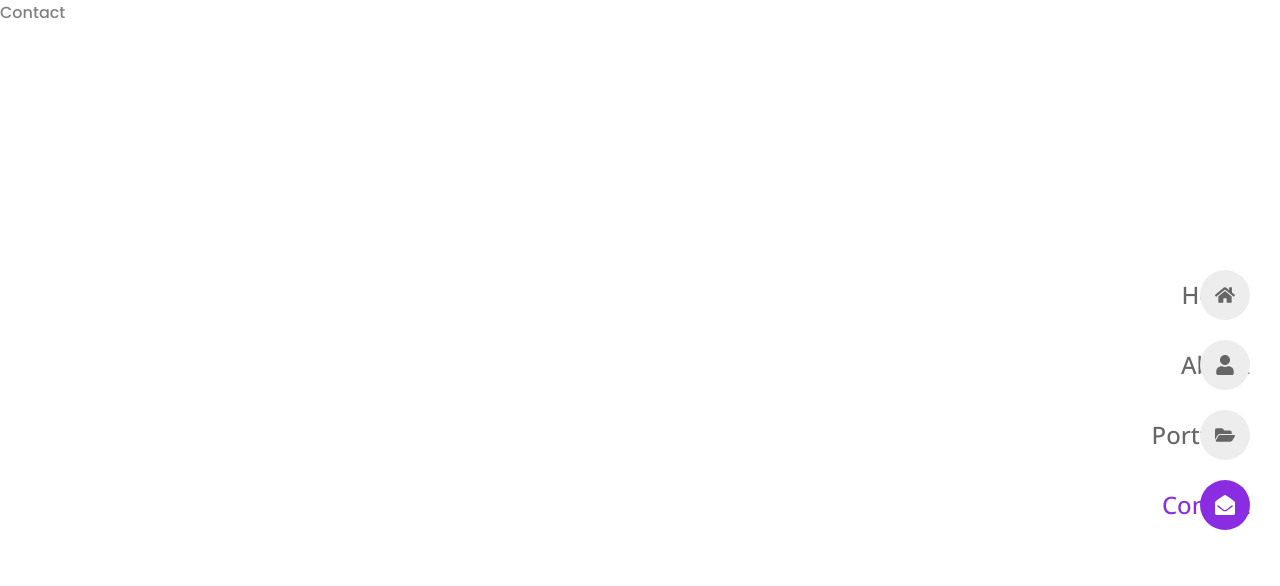
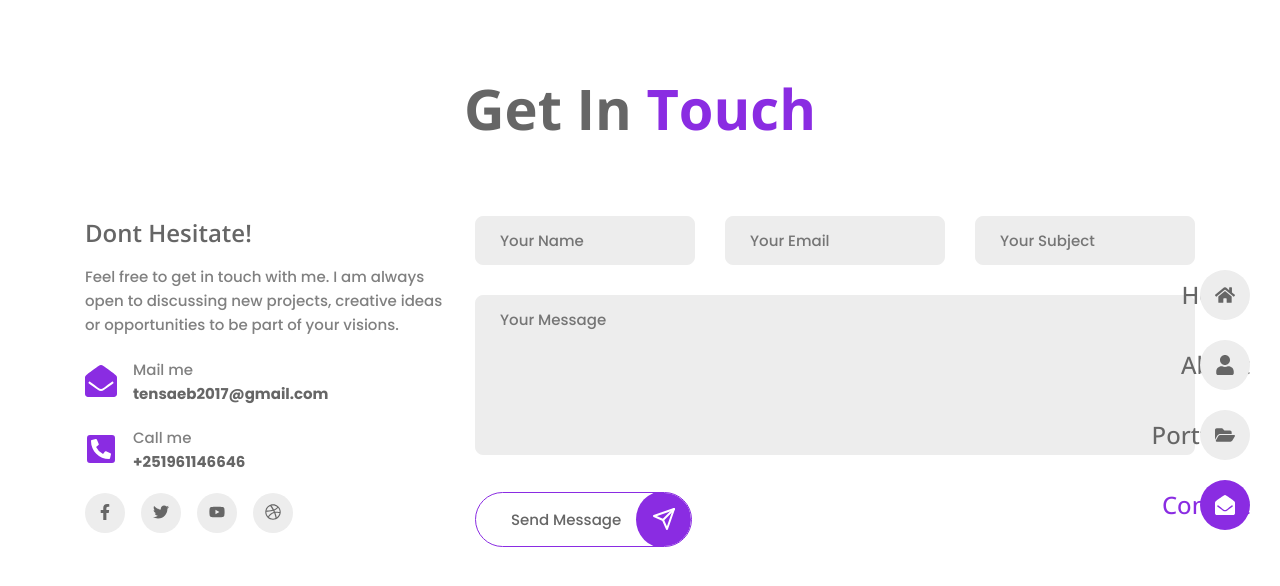
Before and after one commit to tensaeb/portfolio, a React (Vite) app: page /contact in a window 1280 px wide. Shown: the top 586 px of the page. Built offline with nearby package versions, Linux system fonts and the light colour scheme.

Commit message:
Contacts Page Done  👏🏿🙌

```diff
--- a/src/pages/contact/Contact.jsx
+++ b/src/pages/contact/Contact.jsx
@@ -1,5 +1,105 @@
+import {
+  FaEnvelopeOpen,
+  FaPhoneSquareAlt,
+  FaFacebookF,
+  FaTwitter,
+  FaYoutube,
+  FaDribbble,
+} from "react-icons/fa";
+
+import { FiSend } from "react-icons/fi";
+
+import "./contact.css";
+
 const Contact = () => {
-  return <div>Contact</div>;
+  return (
+    <section className="contact section">
+      <h2 className="section_title">
+        Get In <span>Touch</span>
+      </h2>
+      <div className="contact_container container grid">
+        <div className="contact_data">
+          <h3 className="contact_title">Dont Hesitate!</h3>
+          <p className="contact_description">
+            Feel free to get in touch with me. I am always open to discussing
+            new projects, creative ideas or opportunities to be part of your
+            visions.
+          </p>
+
+          <div className="contact_info">
+            <div className="info_item">
+              <FaEnvelopeOpen className="info_icon" />
+              <div>
+                <span className="info_title">Mail me</span>
+                <h4 className="info_desc">tensaeb2017@gmail.com</h4>
+              </div>
+            </div>
+
+            <div className="info_item">
+              <FaPhoneSquareAlt className="info_icon" />
+              <div>
+                <span className="info_title">Call me</span>
+                <h4 className="info_desc">+251961146646</h4>
+              </div>
+            </div>
+          </div>
+
+          <div className="contact_socials">
+            <a href="https://facebook.com" className="contact_social-link">
+              <FaFacebookF />
+            </a>
+            <a href="https://twitter.com" className="contact_social-link">
+              <FaTwitter />
+            </a>
+            <a href="https://youtube.com" className="contact_social-link">
+              <FaYoutube />
+            </a>
+            <a href="https://dribbble.com" className="contact_social-link">
+              <FaDribbble />
+            </a>
+          </div>
+        </div>
+
+        <form action="" className="contact_form">
+          <div className="form_input-group">
+            <div className="form_input-div">
+              <input
+                type="text"
+                placeholder="Your Name"
+                className="form_control"
+              />
+            </div>
+            <div className="form_input-div">
+              <input
+                type="email"
+                placeholder="Your Email"
+                className="form_control"
+              />
+            </div>
+            <div className="form_input-div">
+              <input
+                type="text"
+                placeholder="Your Subject"
+                className="form_control"
+              />
+            </div>
+          </div>
+          <div className="form_input-div">
+            <textarea
+              placeholder="Your Message"
+              className="form_control textarea"
+            ></textarea>
+          </div>
+
+          <button className="button">
+            Send Message
+            <span className="button_icon contact_button-icon">
+              <FiSend />
+            </span>
+          </button>
+        </form>
+      </div>
+    </section>
+  );
 };
-
 export default Contact;
--- a/src/pages/contact/contact.css
+++ b/src/pages/contact/contact.css
@@ -0,0 +1,95 @@
+.contact_container {
+  grid-template-columns: 4fr 8fr;
+}
+
+.contact_title {
+  font-size: var(--h3-font-size);
+  font-weight: var(--weight-600);
+  margin-bottom: 1rem;
+}
+
+.contact_description {
+  font-size: var(--small-font-size);
+  line-height: 1.6;
+}
+
+.contact_description,
+.contact_info .info_item {
+  margin-bottom: 20px;
+}
+
+.contact_info .info_item {
+  display: flex;
+  align-items: center;
+  column-gap: 16px;
+}
+
+.contact_info .info_icon {
+  color: var(--first-color);
+  font-size: var(--h2-font-size);
+}
+
+.contact_info .info_title {
+  font-size: var(--small-font-size);
+}
+
+.contact_info .info_desc {
+  font-family: var(--body-font);
+  font-size: var(--small-font-size);
+  font-weight: var(--weight-700);
+}
+
+.contact_socials {
+  display: flex;
+  column-gap: 16px;
+}
+
+.contact_social-link {
+  background-color: var(--container-color);
+  color: var(--title-color);
+  width: 40px;
+  height: 40px;
+  border-radius: 50%;
+  text-align: center;
+  line-height: 44px;
+  transition: all 0.3s ease;
+}
+
+.contact_social-link:hover {
+  background-color: var(--first-color);
+  color: var(--text-white);
+}
+
+.form_input-group {
+  display: grid;
+  grid-template-columns: repeat(3, 1fr);
+  column-gap: 30px;
+}
+
+.form_input-div {
+  margin-bottom: 30px;
+}
+
+.form_control {
+  border: 1px solid var(--container-color);
+  background-color: var(--container-color);
+  color: var(--title-color);
+  width: 100%;
+  padding: 12px 24px;
+  border-radius: 8px;
+  font-size: var(--small-font-size);
+  transition: all 0.3s ease;
+}
+
+.form_control:focus {
+  border-color: var(--first-color);
+}
+.textarea {
+  resize: none;
+  height: 160px;
+}
+
+.contact_button-icon {
+  font-size: var(--h3-font-size);
+  line-height: 64px;
+}
```
